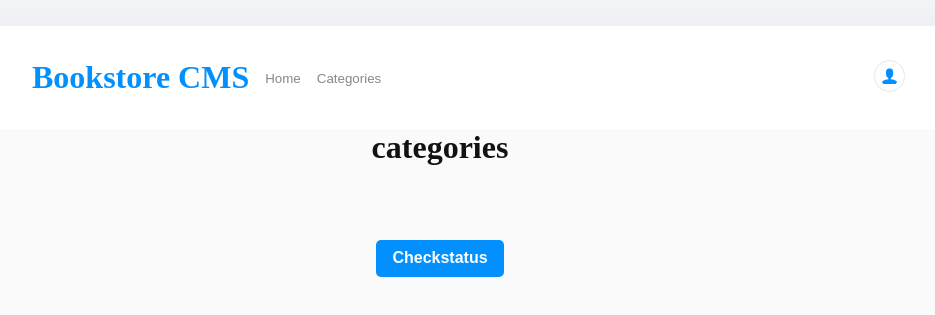
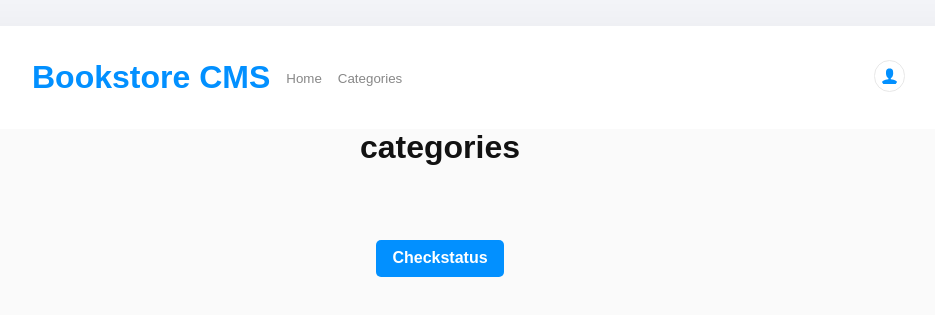
Before and after one commit to vikas924/bookstore, a React (Create React App) app: page /Categories in a window 1280 px wide. Shown: the part 123-438 px from the top of the page, without its empty margins (168-1103 px from the left). Built offline with nearby package versions, Linux system fonts and the light colour scheme.

Commit message:
linter fix

```diff
--- a/src/App.css
+++ b/src/App.css
@@ -12,11 +12,10 @@
   --white-Three: #e8e8e8;
 }
 
-
 .wraper {
   background-color: var(--pale-grey);
   padding: 9.313rem 6.25rem 11.75rem;
-  font-family: Montserrat;
+  font-family: Montserrat, sans-serif;
 }
 
 .wrap {
@@ -75,7 +74,6 @@
 
 .list {
   display: flex;
-  display: flex;
   flex-direction: column;
   gap: 1rem;
 }
@@ -99,7 +97,7 @@
 
 .bookfirstdivheading {
   color: #121212;
-  font-family: RobotoSlab;
+  font-family: RobotoSlab, sans-serif;
   letter-spacing: -0.2px;
   font-weight: bold;
   font-size: 1.5rem;
@@ -107,7 +105,7 @@
 
 .bookfirstdivpara2 {
   margin: 4px 0 0;
-  font-family: RobotoSlab;
+  font-family: RobotoSlab, sans-serif;
   font-size: 0.9rem;
   font-weight: 300;
   color: #4386bf;
@@ -163,7 +161,7 @@
 
 .bookinnerdiv2para {
   opacity: 0.5;
-  font-family: RobotoSlab;
+  font-family: RobotoSlab, sans-serif;
   font-size: 0.9rem;
   font-weight: 300;
   color: #121212;
@@ -171,7 +169,7 @@
 }
 
 .bookinnerdiv2para2 {
-  font-family: RobotoSlab;
+  font-family: RobotoSlab, sans-serif;
   font-size: 1rem;
   font-weight: 300;
   color: #121212;
@@ -179,7 +177,7 @@
 }
 
 .bookinnerdiv2button {
-  font-family: RobotoSlab;
+  font-family: RobotoSlab, sans-serif;
   padding: 7px 19px 8px 22px;
   border-radius: 3px;
   color: #ffff;
@@ -242,7 +240,6 @@
   background-color: #0290ff;
   cursor: pointer;
   padding: 0.5rem 1rem;
-
 }
 
 .status {
@@ -256,7 +253,7 @@
 
 .status h1 {
   color: #121212;
-  font-family: RobotoSlab;
+  font-family: RobotoSlab, sans-serif;
   font-weight: bold;
   font-size: 2rem;
 }
--- a/src/components/navbar.jsx
+++ b/src/components/navbar.jsx
@@ -51,7 +51,6 @@ export default function Header() {
             color: '#0290ff', backgroundColor: '#fff', border: '1px solid #e8e8e8', fontSize: '1.2rem', borderRadius: '50%', padding: '5px',
           }}
           />
-
         </button>
       ) }
     </header>
```
Lines whose indentation alone changed are shown as unchanged.
